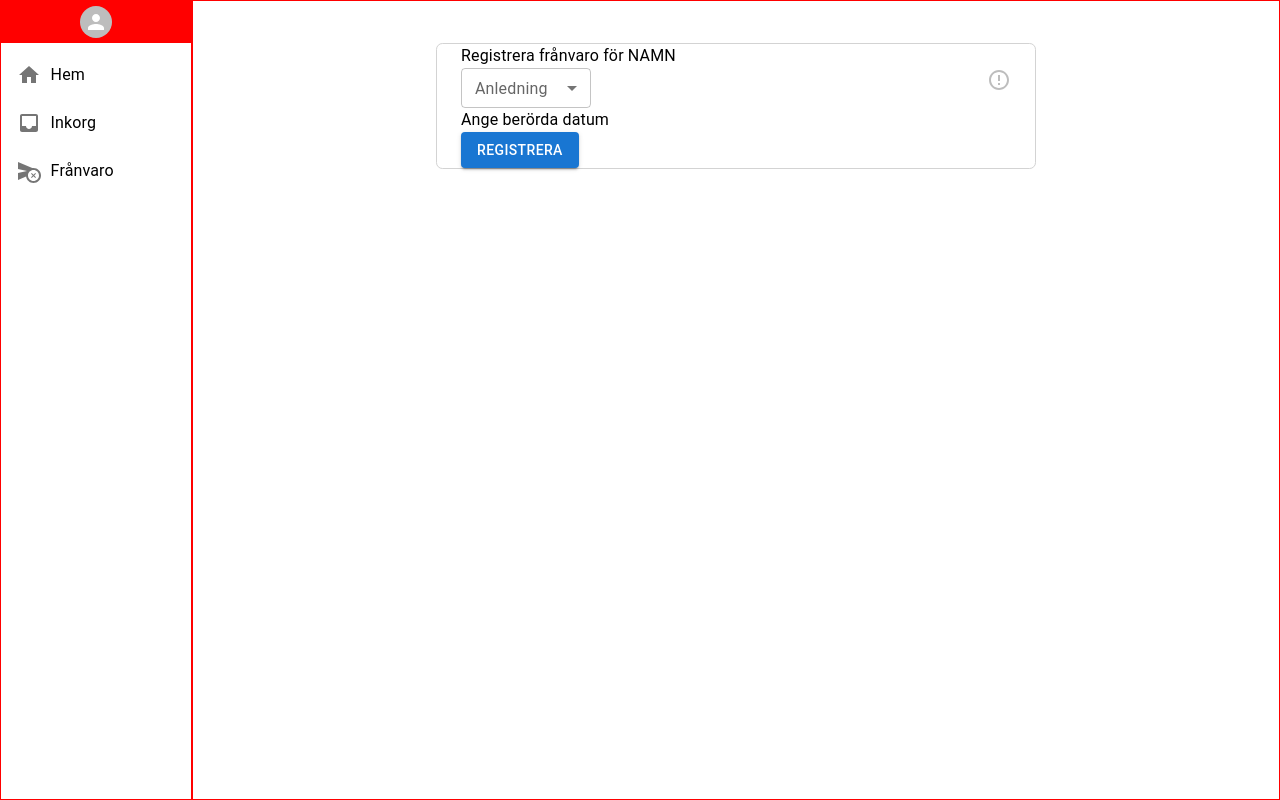
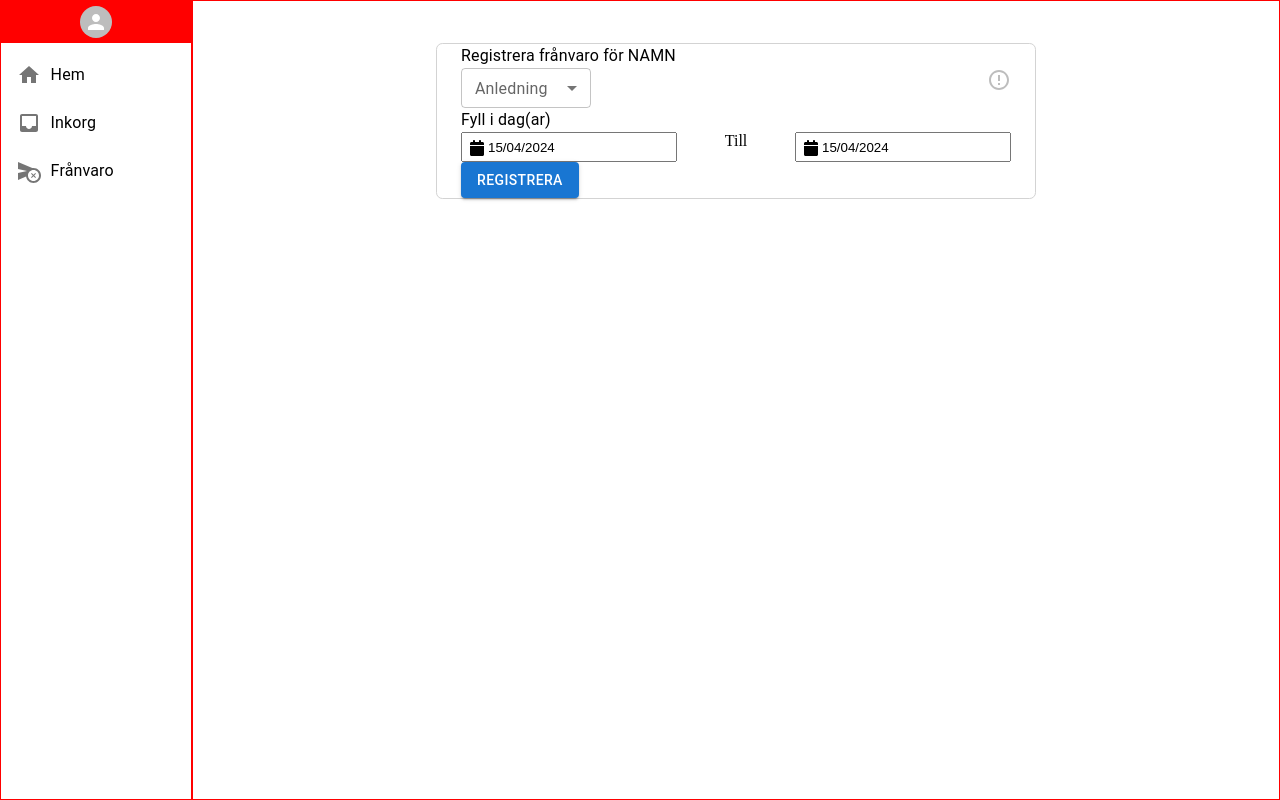
Before and after one commit to A-ForssmanP/InteractWithSchool, a React (Vite) app in the folder frontend/: page /fronvaro/1/registrera in a window 1280 px wide. Built offline with nearby package versions, Linux system fonts and the light colour scheme; the HTML template or start-up script is replaced by a standard one.

Commit message:
Calendar-AbsenceComponent
Installing react-datePicker and working on displaying a calendar in the Absence-component.

```diff
--- a/frontend/package.json
+++ b/frontend/package.json
@@ -15,6 +15,7 @@
     "@mui/icons-material": "^5.15.15",
     "@mui/material": "^5.15.15",
     "react": "^18.2.0",
+    "react-datepicker": "^6.9.0",
     "react-dom": "^18.2.0",
     "react-router-dom": "^6.22.3"
   },
--- /dev/null
+++ b/frontend/src/components/calendar/Callendar.jsx
@@ -0,0 +1,48 @@
+import DatePicker from "react-datepicker";
+import { useState } from "react";
+
+import "react-datepicker/dist/react-datepicker.css";
+
+function Callendar({ setDates }) {
+  const [startDate, setStartDate] = useState(new Date());
+  const [endDate, setEndDate] = useState(new Date());
+
+  //   //set the span of the selected dates.
+  //   const onChange = (dates) => {
+  //     const [start, end] = dates;
+  //     setStartDate(start);
+  //     setEndDate(end);
+  //   };
+  return (
+    <div style={{ display: "flex", justifyContent: "space-between" }}>
+      <DatePicker
+        selected={startDate}
+        onChange={(date) => setStartDate(date)}
+        startDate={startDate}
+        endDate={endDate}
+        selectsStart
+        // selectsRange
+        // inline
+        showIcon
+        dateFormat="dd/MM/yyyy"
+        calendarStartDay={1}
+        showWeekNumbers
+      />
+      <p>Till</p>
+      <DatePicker
+        selected={endDate}
+        onChange={(date) => setEndDate(date)}
+        selectsEnd
+        startDate={startDate}
+        endDate={endDate}
+        minDate={startDate}
+        showIcon
+        dateFormat="dd/MM/yyyy"
+        calendarStartDay={1}
+        showWeekNumbers
+      />
+    </div>
+  );
+}
+
+export default Callendar;
--- a/frontend/src/pages/absence/absenceForm/AbsenceForm.jsx
+++ b/frontend/src/pages/absence/absenceForm/AbsenceForm.jsx
@@ -11,17 +11,34 @@ import {
 } from "@mui/material";
 import ErrorOutlineIcon from "@mui/icons-material/ErrorOutline";
 import CheckCircleOutlineIcon from "@mui/icons-material/CheckCircleOutline";
+import Callendar from "../../../components/calendar/Callendar";
 import { useState } from "react";
 
 function AbsenceForm() {
-  const [absence, setAbsence] = useState({ reason: "", textReason: "" });
-
+  const [absence, setAbsence] = useState({
+    reason: "",
+    textReason: "",
+    dates: { fromDate: null, toDate: null },
+  });
   //handle stateChange of the selected reason
   const handleChange = (e) => {
     setAbsence((currAbsence) => {
       return {
         ...currAbsence,
         reason: e.target.value,
+      };
+    });
+  };
+
+  //set the selected dates
+  const setDates = (from, to) => {
+    setAbsence((currAbs) => {
+      return {
+        ...currAbs,
+        dates: {
+          fromDate: from,
+          toDate: to,
+        },
       };
     });
   };
@@ -81,7 +98,13 @@ function AbsenceForm() {
             </Box>
           )}
         </Box>
-        <Typography>Ange berörda datum </Typography>
+        <Box>
+          <Typography>Fyll i dag(ar) </Typography>
+          <Typography>{absence.dates.fromDate}</Typography>
+          <Typography>{absence.dates.toDate}</Typography>
+          <Callendar setDates={setDates} />
+        </Box>
+
         <Button type="submit" variant="contained">
           Registrera
         </Button>
```
Also changed, not shown: 1 other file (tests, documents, lock files or other folders).
